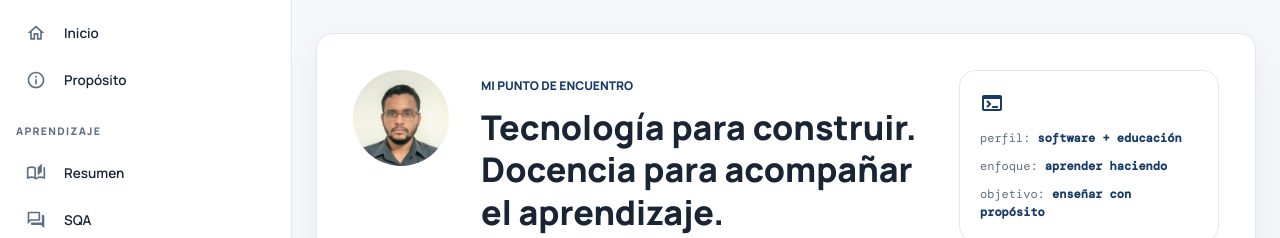
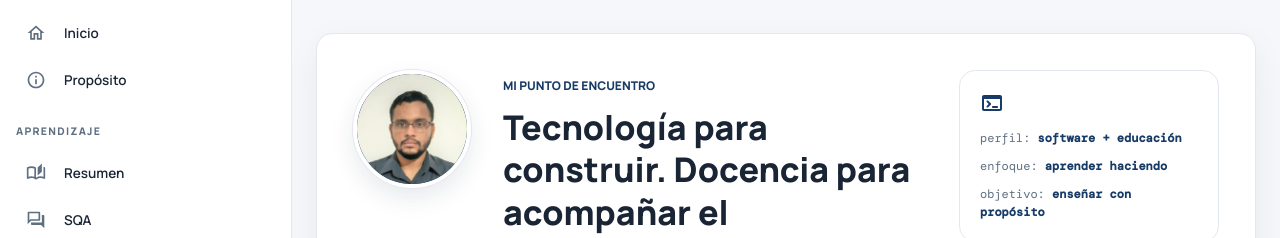
Before and after one commit to DanielDGe/portafolio-evaluacion-superior, a React (Vite) app: page /#/autor in a window 1280 px wide. Shown: the part 241-479 px from the top of the page. Built offline with nearby package versions, Linux system fonts and the light colour scheme.

Commit message:
style: improve author photo placement

```diff
--- a/src/styles.css
+++ b/src/styles.css
@@ -576,13 +576,20 @@ a {
 }
 
 .about-avatar {
-  width: 96px !important;
-  height: 96px !important;
+  width: 118px !important;
+  height: 118px !important;
   flex: 0 0 auto;
+  margin-top: 2px;
+  border: 4px solid var(--mui-palette-background-paper);
+  box-shadow: 0 0 0 1px var(--mui-palette-divider), 0 10px 24px rgba(15, 35, 59, 0.10);
   font-size: 1.75rem !important;
   font-weight: 800 !important;
   color: var(--mui-palette-primary-contrastText) !important;
   background: var(--mui-palette-primary-main) !important;
+}
+
+.about-avatar img {
+  object-position: center 28%;
 }
 
 .about-code-panel {
```
